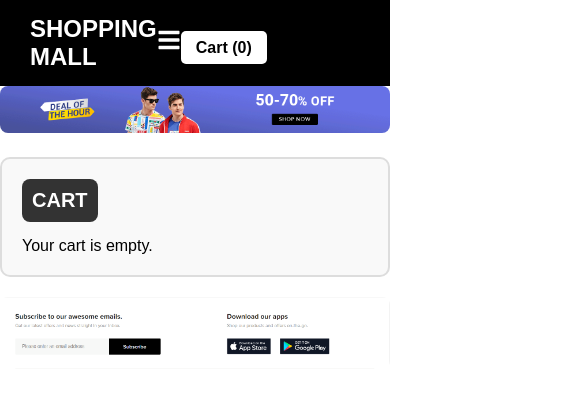
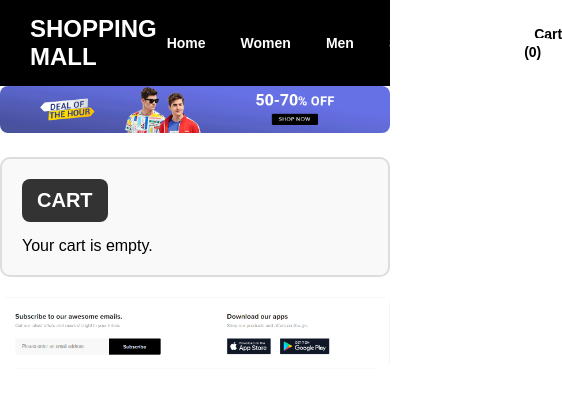
Before and after one commit to Vivek-turram/E-commerce-application, a React (Create React App) app: page /cart in a window 390 px wide. Shown: the top 394 px of the page, 562 px wide, since content can reach past the window. Built offline with nearby package versions, Linux system fonts and the light colour scheme.

Commit message:
Update App.css

```diff
--- a/src/App.css
+++ b/src/App.css
@@ -5,7 +5,6 @@
   font-family: Arial, Helvetica, sans-serif;
 }
 
-/* ================= HEADER ================= */
 .headerSection {
   display: flex;
   justify-content: space-between;
@@ -14,14 +13,15 @@
   color: white;
   padding: 15px 30px;
   position: relative;
+  flex-wrap: wrap;
 }
 
 .title {
   font-size: 20px;
   font-weight: bold;
+  white-space: nowrap;
 }
 
-/* Menu bar (desktop) */
 .menuBar ul {
   list-style: none;
   display: flex;
@@ -34,7 +34,7 @@
   font-weight: bold;
   padding: 6px 10px;
   border-radius: 4px;
-  transition: background 0.3s;
+  transition: background 0.3s, color 0.3s;
 }
 
 .menuBar ul li a:hover {
@@ -42,15 +42,14 @@
   color: black;
 }
 
-/* Search bar */
 .search input {
   padding: 8px;
   width: 18rem;
   border-radius: 5px;
   border: none;
+  outline: none;
 }
 
-/* Cart button */
 .cart a {
   background-color: white;
   color: black;
@@ -58,7 +57,7 @@
   border-radius: 5px;
   text-decoration: none;
   font-weight: bold;
-  transition: 0.3s;
+  transition: background 0.3s, color 0.3s;
 }
 
 .cart a:hover {
@@ -66,15 +65,13 @@
   color: white;
 }
 
-/* Hamburger icon (mobile only) */
 .hamburger {
   display: none;
-  font-size: 24px;
+  font-size: 26px;
   cursor: pointer;
   color: white;
 }
 
-/* ================= LAYOUT CONTAINER ================= */
 .container {
   width: 100%;
   max-width: 1200px;
@@ -82,7 +79,6 @@
   padding: 20px;
 }
 
-/* Banner full width */
 .bannerBox img {
   width: 100%;
   height: auto;
@@ -90,7 +86,6 @@
   border-radius: 8px;
 }
 
-/* ================= PRODUCT GRID ================= */
 .menImages,
 .womenImages {
   display: grid;
@@ -105,7 +100,7 @@
   height: 200px;
   object-fit: cover;
   border-radius: 8px;
-  transition: 0.3s ease;
+  transition: transform 0.3s ease, box-shadow 0.3s ease;
 }
 
 .menImages img:hover,
@@ -114,7 +109,6 @@
   box-shadow: 0px 4px 15px rgba(0, 0, 0, 0.2);
 }
 
-/* ================= CART CONTAINER ================= */
 .cart-container {
   border: 2px solid #ddd;
   padding: 20px;
@@ -128,69 +122,64 @@
   font-size: 20px;
   color: white;
   background-color: #333;
-  padding: 10px;
+  padding: 10px 15px;
   border-radius: 8px;
   width: fit-content;
   margin-bottom: 15px;
 }
 
-/* ================= RESPONSIVE ================= */
-
-/* Tablet & Mobile */
+/* ✅ Tablet & Mobile screens */
 @media (max-width: 768px) {
-  .menuBar {
-    display: none;
-    position: absolute;
-    top: 60px;
-    left: 0;
-    background: black;
-    width: 100%;
-    text-align: center;
-    padding: 20px 0;
-    z-index: 1000;
+  .headerSection {
+    flex-wrap: nowrap;
+    justify-content: space-between;
   }
 
-  .menuBar.active {
-    display: block;
+  .menuBar {
+    position: static;
+    display: flex;
+    justify-content: center; /* ✅ Center menu */
+    flex: 1;
   }
 
   .menuBar ul {
-    flex-direction: column;
+    flex-direction: row;
     gap: 15px;
   }
 
   .hamburger {
-    display: block;
+    display: none; /* ✅ no hamburger, always visible menu */
+  }
+
+  .right {
+    display: flex;
+    justify-content: flex-end;
+    align-items: center;
+    flex: 0;
+  }
+
+  .cart {
+    margin-left: auto; /* ✅ push cart to right */
   }
 
   .search {
-    width: 100%;
-    margin-top: 10px;
-  }
-
-  .search input {
-    width: 100%;
-  }
-
-  .right {
-    margin-top: 10px;
-    width: 100%;
-    display: flex;
-    justify-content: space-between;
+    display: none; /* optional: hide search on mobile */
   }
 }
 
-/* Small mobile */
+/* ✅ Mobile screens */
 @media (max-width: 480px) {
   .title {
     font-size: 16px;
+    flex: 0;
   }
 
   .menuBar ul li a {
     font-size: 14px;
   }
 
-  .search input {
-    padding: 6px;
+  .cart a {
+    padding: 6px 10px;
+    font-size: 14px;
   }
 }
```
